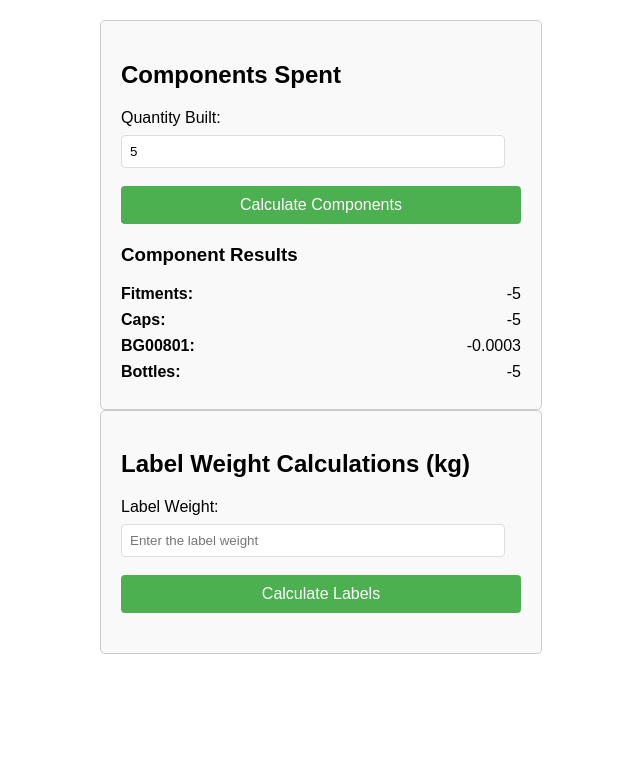
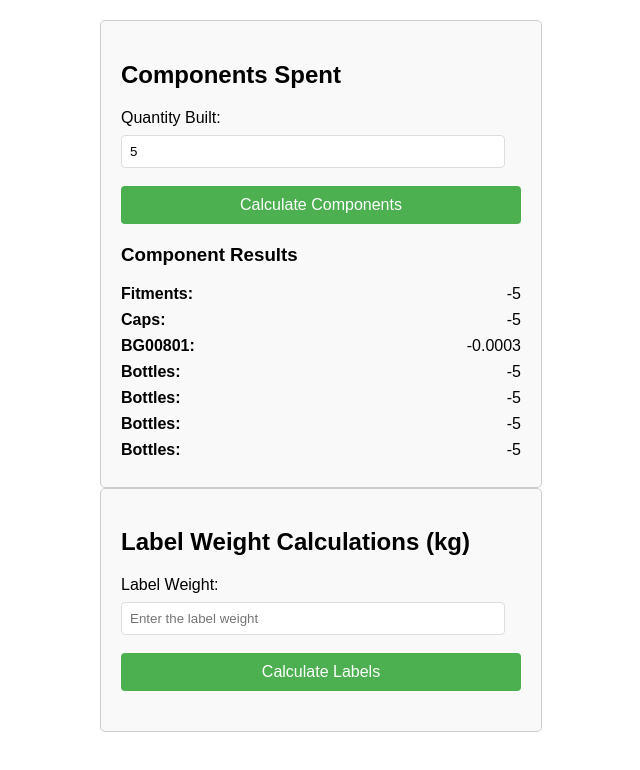
Before and after one commit to nomad-1776/nomad-1776.github.io, a plain HTML site: page calc.html in a window 1280 px wide. Both pictures are taken after typing "5" into the empty fields and a click on the button "Calculate Components". Shown: the whole page, without its empty margins (319-959 px from the left). Drawn offline with Linux system fonts and the light colour scheme.

Commit message:
Update calculation formulas for caps and fitments
added fx21500, fx21503, fx21800; updated yields

```diff
--- a/calc.html
+++ b/calc.html
@@ -105,11 +105,14 @@
 
             // Component Calculations
             const bg00801 = built * 0.000052 * -1;
-            const caps = Math.round(built * 1.023) * -1;
-            const fitments = Math.round(built * 1.027) * -1;
-            const bottles = Math.round(built * 1.01) * -1;
+            const caps = Math.round(built * 1.021) * -1;
+            const fitments = Math.round(built * 1.029) * -1;
+            const bottles = Math.round(built * 1.01) * -1; // 4oz/5oz watkins glass
+            const bottle_fx21500 = Math.round(built * 1.015) * -1;
+            const bottle_fx21503 = Math.round(built * 1.026) * -1;
+            const bottle_fx21800 = Math.round(built * 1.01) * -1;
 
-            // Formatting results
+            // formatting results
             const formattedFitments = fitments.toLocaleString();
             const formattedCaps = caps.toLocaleString();
             const formattedBG00801 = bg00801.toLocaleString(undefined, {
@@ -118,6 +121,11 @@
             });
             const formattedBottles = bottles.toLocaleString();
 
+            // DS8 bottles
+            const formattedbottle_fx21500 = bottle_fx21500.toLocaleString();
+            const formattedbottle_fx21503 = bottle_fx21503.toLocaleString();
+            const formattedbottle_fx21800 = bottle_fx21800.toLocaleString();
+
             // Display results
             document.getElementById('components-output').innerHTML = `
                 <h3>Component Results</h3>
@@ -125,6 +133,9 @@
                 <div class="output-row"><strong>Caps:</strong><span class="value">${formattedCaps}</span></div>
                 <div class="output-row"><strong>BG00801:</strong><span class="value">${formattedBG00801}</span></div>
                 <div class="output-row"><strong>Bottles:</strong><span class="value">${formattedBottles}</span></div>
+                <div class="output-row"><strong>Bottles:</strong><span class="value">${formattedbottle_fx21500}</span></div>
+                <div class="output-row"><strong>Bottles:</strong><span class="value">${formattedbottle_fx21503}</span></div>
+                <div class="output-row"><strong>Bottles:</strong><span class="value">${formattedbottle_fx21800}</span></div>
             `;
         }
 
```
